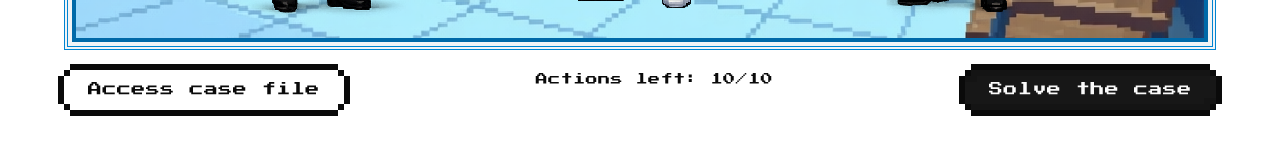
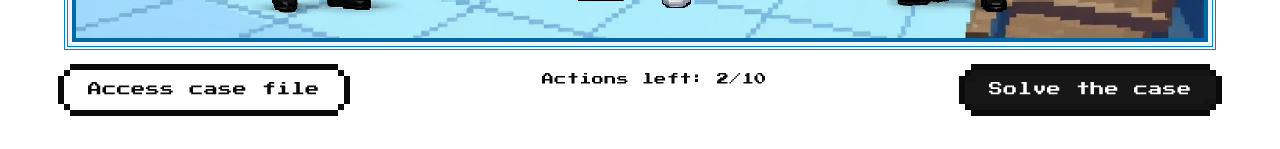
Before and after one commit to BruceHuangQQ/lies-lies-mystery, a Next.js app: page /game in a window 1280 px wide. Shown: the part 648-797 px from the top of the page. Built offline with nearby package versions, Linux system fonts and the light colour scheme.

Commit message:
feat: add cues to prompt user to accuse suspect when no actions left

```diff
--- a/app/game/page.tsx
+++ b/app/game/page.tsx
@@ -38,6 +38,7 @@ const SUSPECT_LAYOUT = [
 export default function GamePage() {
   const { caseData, story, actionsRemaining } = useCase();
   const storyText = story ?? caseContent.story;
+  const isOutOfActions = actionsRemaining <= 0;
 
   const suspects = caseContent.suspects;
   const [selectedSuspectId, setSelectedSuspectId] = useState<string | null>(null);
@@ -152,6 +153,9 @@ export default function GamePage() {
 
           <div className="retro text-xs">
             Actions left: {actionsRemaining}/10
+            {isOutOfActions && (
+              <p className="retro text-xs text-destructive">No actions left — make your accusation.</p>
+            )}
           </div>
 
           <Dialog>
--- a/components/interrogation-chat.tsx
+++ b/components/interrogation-chat.tsx
@@ -5,6 +5,8 @@ import { type SubmitEvent, useEffect, useRef, useState } from "react";
 import { DialogueLine } from "@/components/dialogue-line";
 import { Input } from "@/components/ui/8bit/input";
 import { Spinner } from "@/components/ui/8bit/spinner";
+
+import { useCase } from "@/lib/case-context";
 
 const REPLY_DELAY_MS = 1800;
 
@@ -16,6 +18,9 @@ export function InterrogationChat({ suspectName }: { suspectName: string }) {
   const [isResponding, setIsResponding] = useState(false);
   const transcriptRef = useRef<HTMLDivElement>(null);
   const replyTimeoutRef = useRef<ReturnType<typeof setTimeout> | null>(null);
+
+  const { actionsRemaining, decrementAction } = useCase();
+  const isOutOfActions = actionsRemaining <= 0;
 
   useEffect(() => {
     return () => {
@@ -31,6 +36,7 @@ export function InterrogationChat({ suspectName }: { suspectName: string }) {
     e.preventDefault();
     const text = draft.trim();
     if (!text || isResponding) return;
+    if (actionsRemaining <= 0) return;
 
     const userLine: ChatLine = {
       id: crypto.randomUUID(),
@@ -40,6 +46,7 @@ export function InterrogationChat({ suspectName }: { suspectName: string }) {
     setMessages((prev) => [...prev, userLine]);
     setDraft("");
     setIsResponding(true);
+    decrementAction();
 
     //I asked AI to create a reply delay for suspects
     if (replyTimeoutRef.current) clearTimeout(replyTimeoutRef.current);
@@ -84,9 +91,9 @@ export function InterrogationChat({ suspectName }: { suspectName: string }) {
         <Input
           value={draft}
           onChange={(e) => setDraft(e.target.value)}
-          placeholder="Type what you want to say…"
           aria-label="Your message"
-          disabled={isResponding}
+          disabled={isResponding || isOutOfActions}
+          placeholder={isOutOfActions ? "No actions left - accuse the culprit." : "Type what you want to say…"}
           className="w-full shrink-0 disabled:opacity-60"
         />
       </form>
--- a/lib/case-context.tsx
+++ b/lib/case-context.tsx
@@ -13,7 +13,7 @@ interface CaseState {
   resetActions: () => void;
 }
 
-const MAX_ACTIONS = 10;
+const MAX_ACTIONS = 2;
 
 const CaseContext = createContext<CaseState | undefined>(undefined);
 
```
